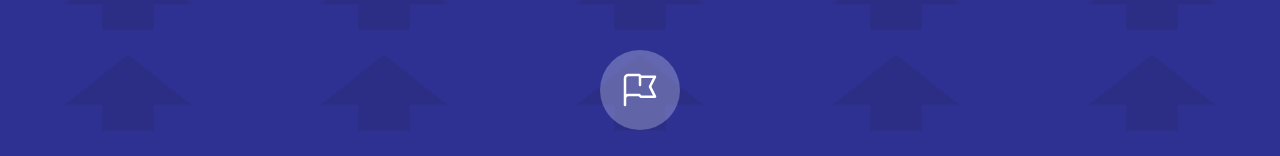
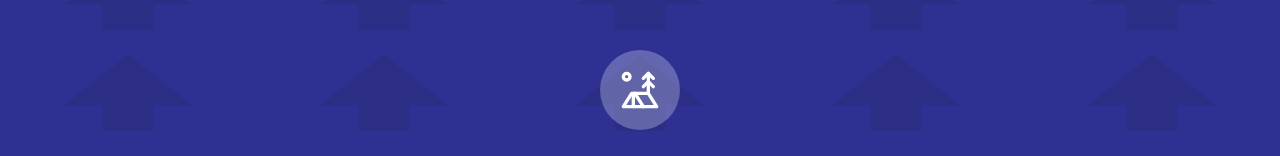
Before and after one commit to SudhanDabhade/pictnss-live-, a React (Create React App) app: page /camps in a window 1280 px wide. Shown: the part 142-298 px from the top of the page. Built offline with nearby package versions, Linux system fonts and the light colour scheme.

Commit message:
updated the ICON of the camp-page

```diff
--- a/src/pages/Camps.jsx
+++ b/src/pages/Camps.jsx
@@ -33,10 +33,7 @@ const Camps = () => {
           <div className="text-center">
             {/* Camp Icon */}
             <div className="inline-flex items-center justify-center w-20 h-20 bg-primary/30 rounded-full mb-6">
-              <svg className="w-10 h-10 text-white" fill="none" stroke="currentColor" viewBox="0 0 24 24">
-                <path strokeLinecap="round" strokeLinejoin="round" strokeWidth={1.5}
-                  d="M3 21v-4m0 0V5a2 2 0 012-2h6.5l1 1H21l-3 6 3 6h-8.5l-1-1H5a2 2 0 00-2 2zm9-13.5V9" />
-              </svg>
+              <svg xmlns="http://www.w3.org/2000/svg" width="40" height="40" viewBox="0 0 24 24" fill="none" stroke="#ffffff" stroke-width="2" stroke-linecap="round" stroke-linejoin="round" class="lucide lucide-tent-tree-icon lucide-tent-tree"><circle cx="4" cy="4" r="2"/><path d="m14 5 3-3 3 3"/><path d="m14 10 3-3 3 3"/><path d="M17 14V2"/><path d="M17 14H7l-5 8h20Z"/><path d="M8 14v8"/><path d="m9 14 5 8"/></svg>
             </div>
 
             <h1 className="text-4xl md:text-5xl font-bold text-white mb-4 animate-fade-in">
```
